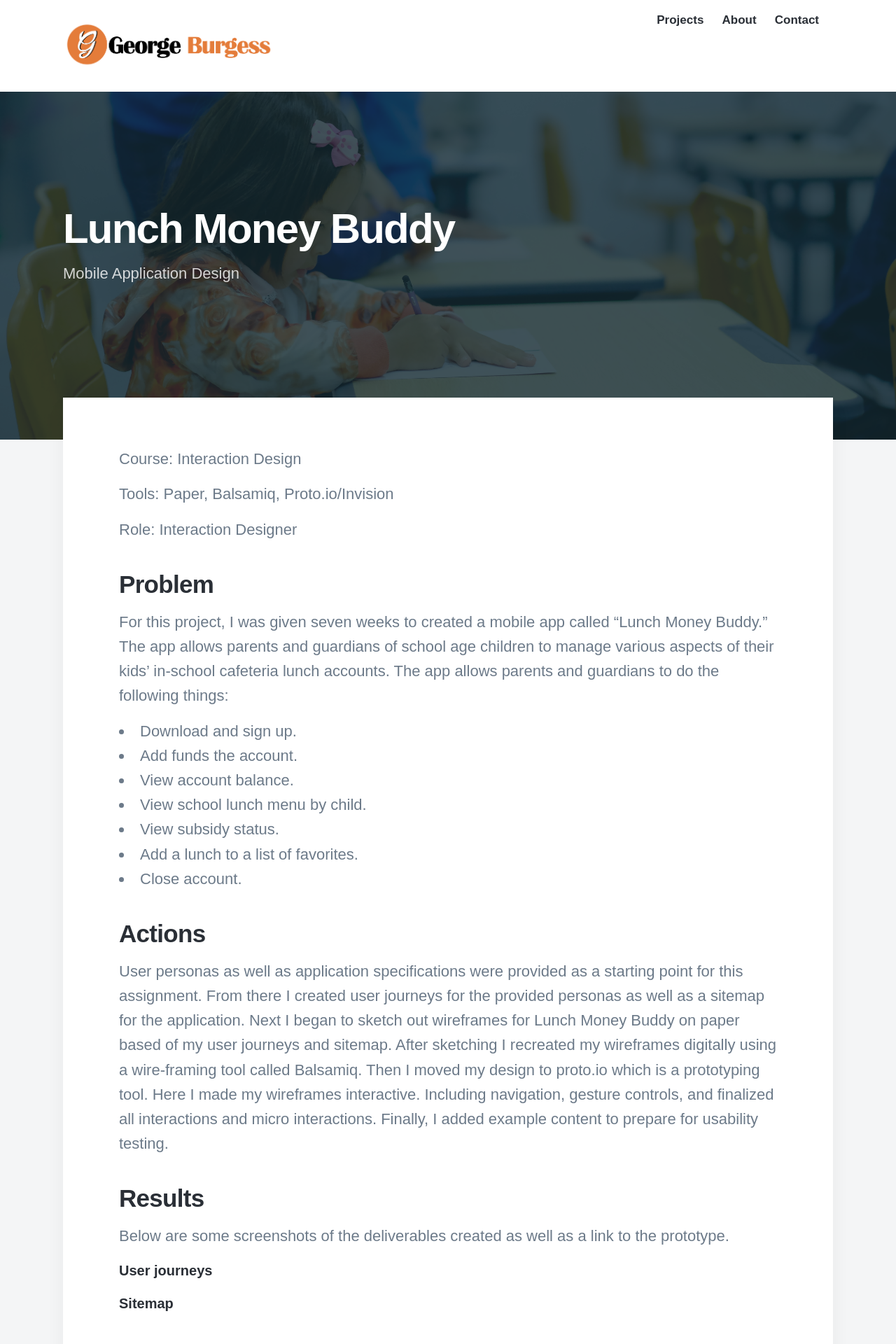
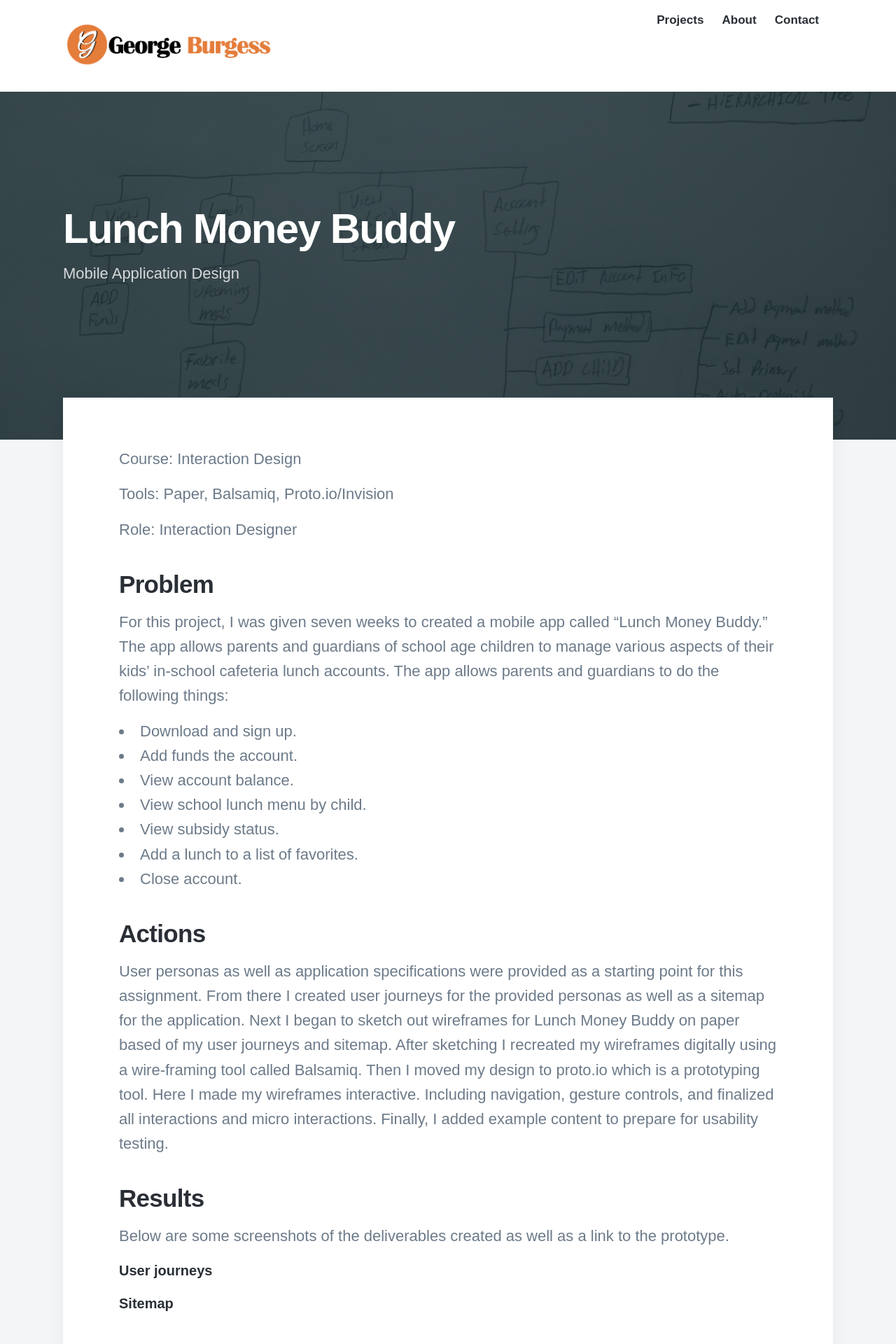
Before and after one commit to GeorgeBurgess0827/Webby, a Jekyll site: the page built from _projects/2018-06-30-Lunch-Money-Buddy.md, in a window 1280 px wide. Shown: the top 1920 px of the page at 70% size. Built offline with Jekyll 4.4.1, drawn with Linux system fonts in a browser that asks for light colours; nearby versions of some CDN libraries; some web fonts are replaced.

Commit message:
Update 2018-06-30-Lunch-Money-Buddy.md

```diff
--- a/_projects/2018-06-30-Lunch-Money-Buddy.md
+++ b/_projects/2018-06-30-Lunch-Money-Buddy.md
@@ -3,7 +3,7 @@
 subtitle: 'Mobile Application Design'
 date: 2018-06-26 00:00:00
 description: A mobile app that allows parents and guardians to manage various aspects of their kids’ school cafeteria lunch accounts.
-featured_image: '/images/lunch-unsplash.jpg'
+featured_image: '/images/Lunch-Money-Buddy/SiteMap-Sketch-1.jpg'
 ---
 
 Course: Interaction Design
@@ -36,7 +36,7 @@
 
 <div class="gallery" data-columns="3">
 	<img src="/images/Lunch-Money-Buddy/SiteMap-Sketch-1.jpg">
-	<img src="/images/Lunch-Money-Buddy/SiteMap-Sketch-1.jpg">
+	<img src="/images/Lunch-Money-Buddy/SiteMap-Sketch-2.jpg">
 	<img src="/images/Lunch-Money-Buddy/Final-Sitemap.jpg">
 </div>
 <center>Sketches and final design</center>
```
